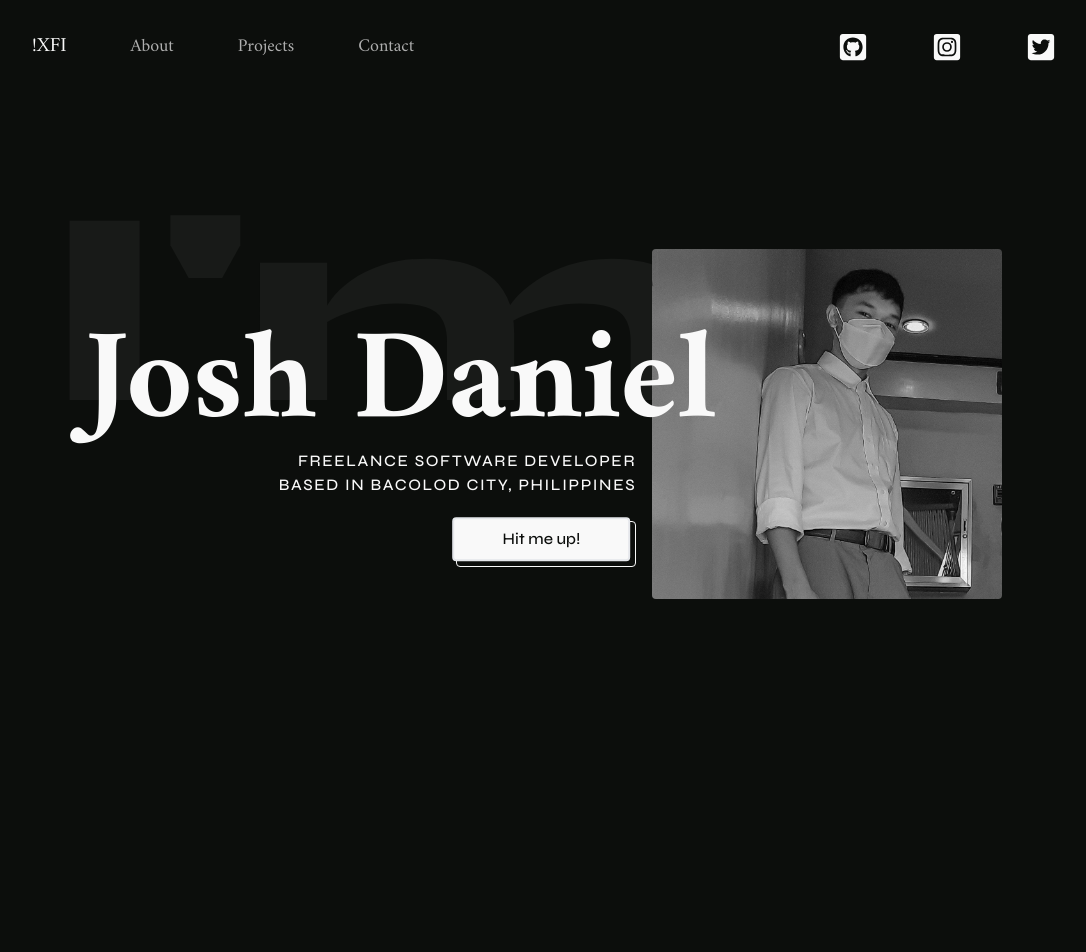
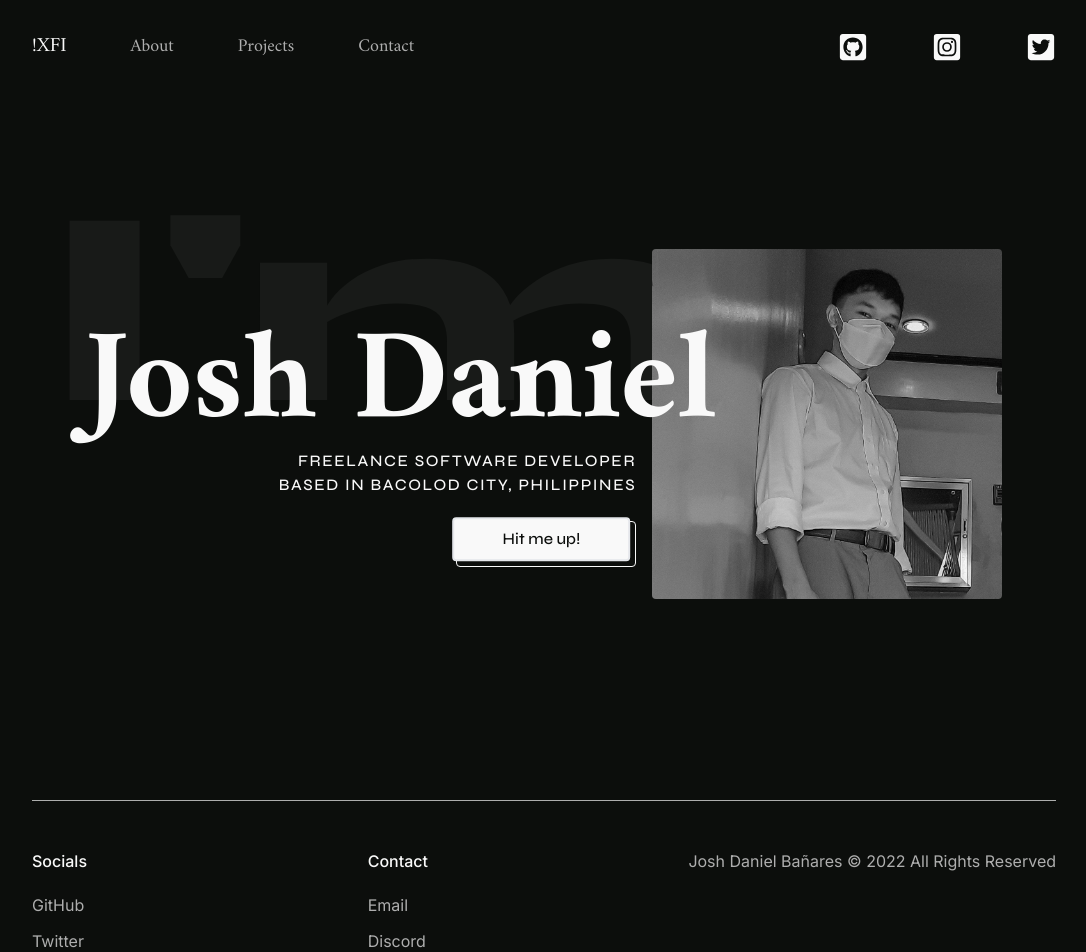
Before and after one commit to joshxfi/portfolio, a Next.js app: page / in a window 1280 px wide. Shown: the top 952 px of the page, without its empty margins (96-1182 px from the left). Before the commit the page ends 800 px from the top, so only its background shows below. Built offline with nearby package versions, Linux system fonts and the light colour scheme.

Commit message:
feat: add footer

```diff
--- /dev/null
+++ b/src/components/Footer.tsx
@@ -0,0 +1,66 @@
+import React from "react";
+
+export const Footer = () => {
+  const footerItems = [
+    {
+      name: "Socials",
+      items: [
+        {
+          name: "GitHub",
+          url: "https://github.com/joshxfi",
+        },
+        {
+          name: "Twitter",
+          url: "https://twitter.com/joshxfi",
+        },
+        {
+          name: "Instagram",
+          url: "https://www.instagram.com/josh.xfi",
+        },
+      ],
+    },
+    {
+      name: "Contact",
+      items: [
+        {
+          name: "Email",
+          url: "mailto:joshxfi.dev@gmail.com",
+        },
+        {
+          name: "Discord",
+          url: "https://discord.gg/bQKG7axhcF",
+        },
+      ],
+    },
+  ];
+  return (
+    <footer className="pb-12">
+      <div className="mb-12 h-[1px] bg-secondary-50" />
+
+      <div className="flex justify-between font-inter">
+        {footerItems.map((item) => (
+          <div key={item.name}>
+            <p className="mb-5 font-medium">{item.name}</p>
+
+            <ul className="space-y-3 text-secondary-50">
+              {item.items.map((i) => (
+                <li
+                  key={i.name}
+                  className="transition-colors hover:text-secondary-50/75"
+                >
+                  <a href={i.url} target="_blank" rel="noreferrer noopener">
+                    {i.name}
+                  </a>
+                </li>
+              ))}
+            </ul>
+          </div>
+        ))}
+
+        <p className="text-secondary-50">
+          Josh Daniel Bañares © 2022 All Rights Reserved
+        </p>
+      </div>
+    </footer>
+  );
+};
--- a/src/components/Layout.tsx
+++ b/src/components/Layout.tsx
@@ -1,5 +1,5 @@
 import React from "react";
-import { Navbar } from "./Navbar";
+import { Navbar, Footer } from ".";
 
 export const Layout = ({ children }: { children: React.ReactNode }) => {
   return (
@@ -8,6 +8,7 @@ export const Layout = ({ children }: { children: React.ReactNode }) => {
         <Navbar />
       </div>
       {children}
+      <Footer />
     </main>
   );
 };
--- a/src/components/Navbar.tsx
+++ b/src/components/Navbar.tsx
@@ -26,7 +26,7 @@ export const Navbar = () => {
       <ul className="hidden space-x-16 lg:flex">
         <li className="text-xl">!XFI</li>
         {["About", "Projects", "Contact"].map((t) => (
-          <li key={t} className="text-secondary-50 hover:text-secondary-50/80 transition-colors">
+          <li key={t} className="text-secondary-50 hover:text-secondary-50/80 text-lg transition-colors">
             <a href="#">{t}</a>
           </li>
         ))}
--- a/src/components/index.ts
+++ b/src/components/index.ts
@@ -1,3 +1,4 @@
 export * from "./Layout";
+export * from "./Footer";
 export * from "./Navbar";
 export * from "./ImageFill";
--- a/styles/globals.css
+++ b/styles/globals.css
@@ -1,4 +1,4 @@
-@import url("https://fonts.googleapis.com/css2?family=Amiri:wght@400;700&family=Syne:wght@500;600;800&display=swap");
+@import url("https://fonts.googleapis.com/css2?family=Amiri:wght@400;700&family=Syne:wght@500;600;800&family=Inter:wght@400;500;600;700;800&display=swap");
 
 @tailwind base;
 @tailwind components;
@@ -6,6 +6,6 @@
 
 @layer base {
   body {
-    @apply font-amiri bg-secondary-200 text-primary text-lg;
+    @apply font-amiri bg-secondary-200 text-primary;
   }
 }
--- a/tailwind.config.js
+++ b/tailwind.config.js
@@ -10,6 +10,7 @@ module.exports = {
       fontFamily: {
         amiri: ["Amiri", "serif"],
         syne: ["Syne", "sans-serif"],
+        inter: ["Inter", "sans-serif"],
       },
       colors: {
         primary: "#F9F9F9",
```
